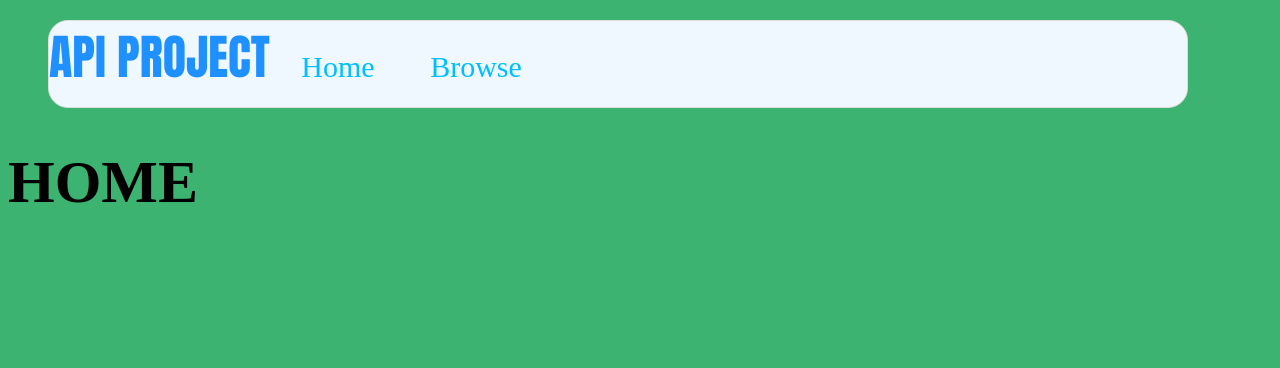
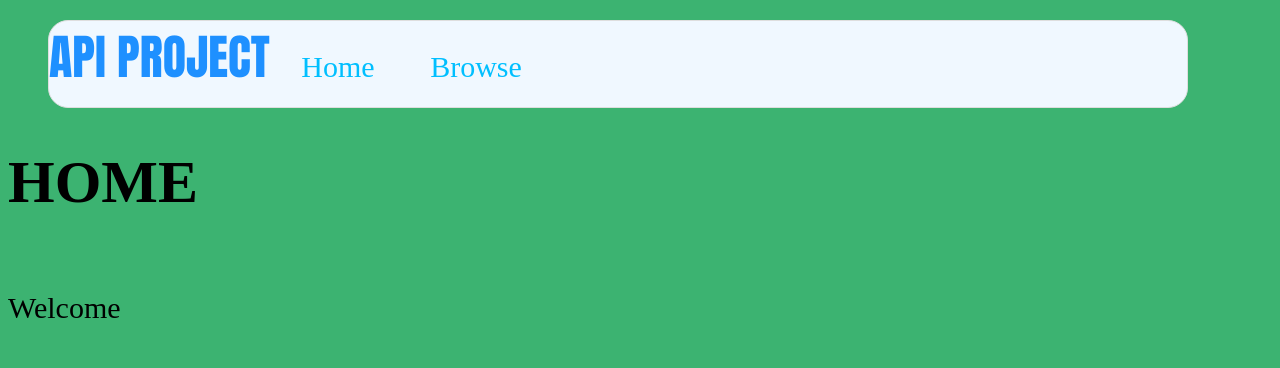
Before and after one commit to Masa13/api_project, a Flask app: page / in a window 1280 px wide. Shown: the top 368 px of the page. Run offline with Flask 2, Linux system fonts and the light colour scheme; parts of the project's set-up code (start-up, migrations or seed data) failed here and were passed over.

Commit message:
Update home.html

```diff
--- a/templates/home.html
+++ b/templates/home.html
@@ -8,5 +8,8 @@
 {% block body %}
 
    <h1>HOME</h1>
+   <br>
+   Welcome
+   <br>
 
 {% endblock %}
```
